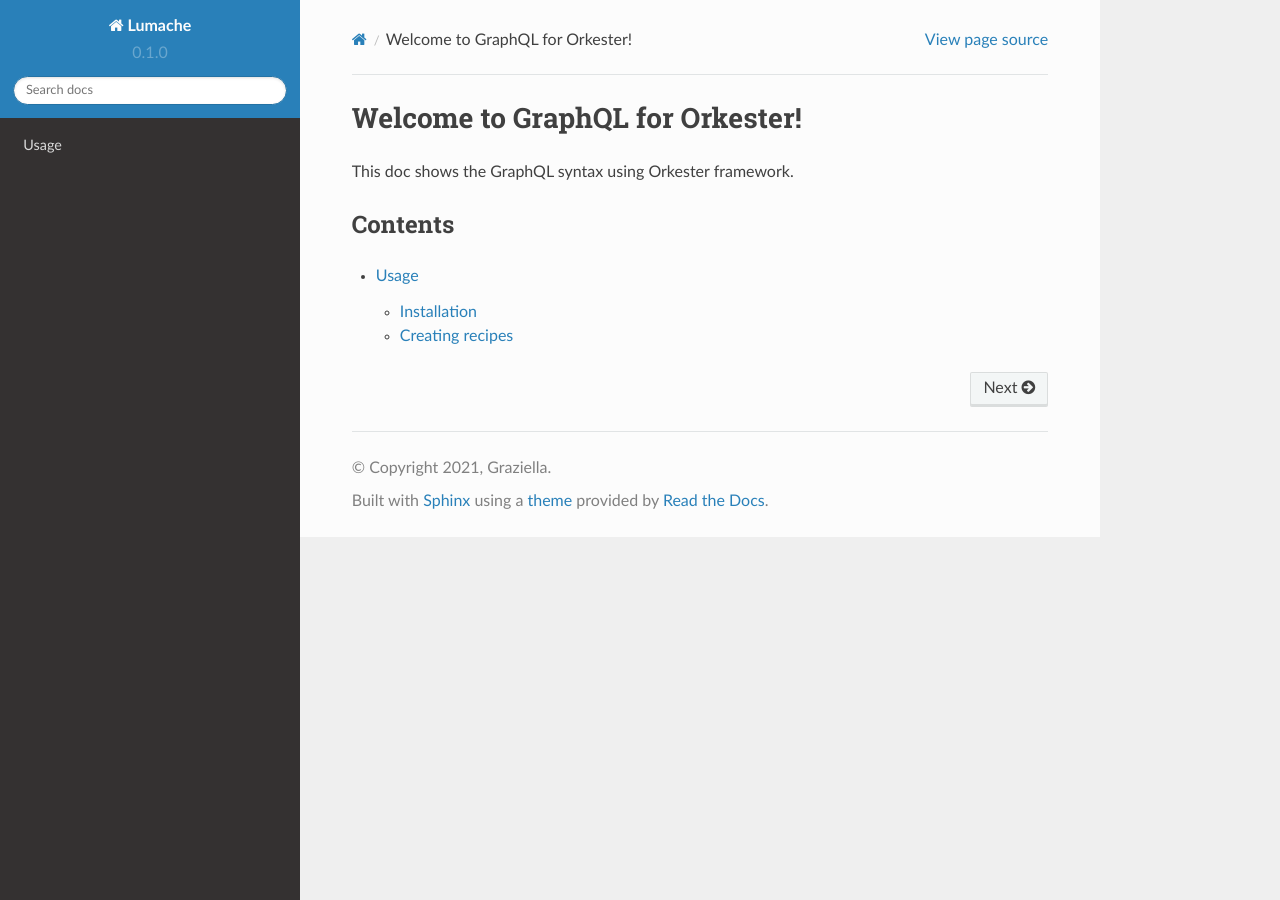
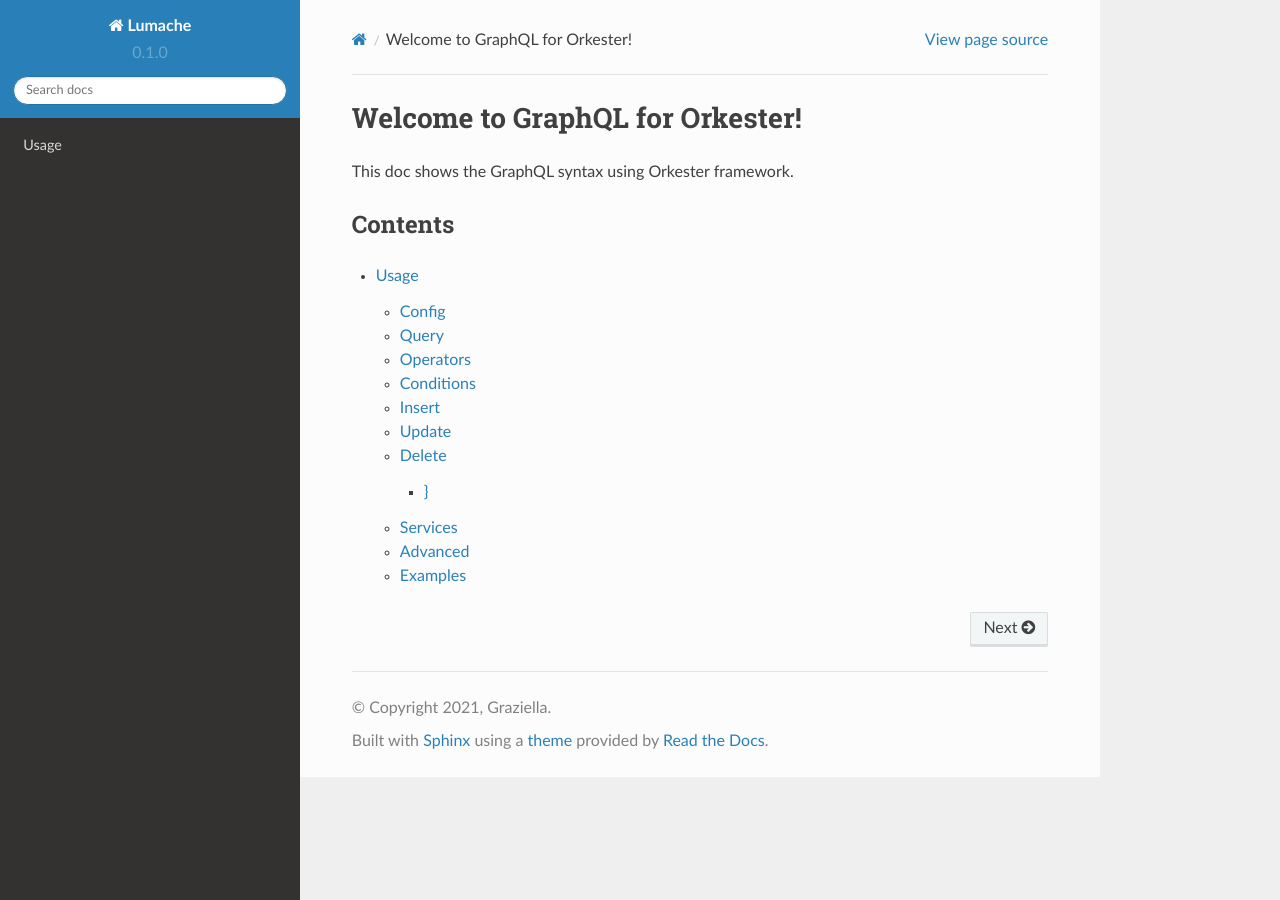
Before and after one commit to elymatos/orkester-graphql-docs, a Sphinx documentation site: the page built from docs/source/index.rst, in a window 1280 px wide. Built offline with Sphinx 7.4.7 and the Read the Docs theme 2.0.0, drawn with Linux system fonts in a browser that asks for light colours; some of the changed lines change nothing that is shown.

Commit message:
Update usage.rst

````diff
--- a/docs/source/usage.rst
+++ b/docs/source/usage.rst
@@ -1,33 +1,412 @@
 Usage
 =====
 
-.. _installation:
+Config
+------
 
-Installation
-------------
+- /api/conf/graphql.php
+- Models (_plural_ for multiple records and _singular_ for single record)
 
-To use Lumache, first install it using pip:
+Query
+-----
+
+### Selection
+
+1.Basic
 
 .. code-block:: console
 
-   (.venv) $ pip install lumache
+query {
+    frames {
+        idFrame
+        name
+    }
+}
 
-Creating recipes
-----------------
 
-To retrieve a list of random ingredients,
-you can use the ``lumache.get_random_ingredients()`` function:
+2.Alias
 
-.. autofunction:: lumache.get_random_ingredients
+.. code-block:: console
 
-The ``kind`` parameter should be either ``"meat"``, ``"fish"``,
-or ``"veggies"``. Otherwise, :py:func:`lumache.get_random_ingredients`
-will raise an exception.
+query {
+    LexicalUnit:lus {
+        luName: name
+    }
+}
 
-.. autoexception:: lumache.InvalidKindError
 
-For example:
+3.Flattened association
 
->>> import lumache
->>> lumache.get_random_ingredients()
-['shells', 'gorgonzola', 'parsley']
+.. code-block:: console
+
+query {
+    frames {
+        name
+        lu(field: "lus.name")
+    }
+}
+
+
+4.Nested association
+
+.. code-block:: console
+
+query {
+    frames {
+        name
+        fes {
+            name
+        }
+    }
+}
+
+
+5.Expression
+
+.. code-block:: console
+
+query {
+    frames {
+        fe (expr: "concat(name, ' - ', fes.name)")
+    }
+}
+
+
+Operators
+---------
+
+1.Id
+
+.. code-block:: console
+
+query {
+    frames (id: 1) {
+         idFrame
+         name
+    }
+}
+
+
+2.Limit & Offset
+
+.. code-block:: console
+query {
+    frames(limit: 10, offset: 200) {
+        idFrame
+        name
+    }
+}
+
+
+3.Order By
+
+.. code-block:: console
+
+query {
+    lus (order_by: [
+            {asc: "frame.name"}
+            {desc: "name"}
+        ],
+        limit: 5
+    ){
+        frame (field: "frame.name")
+        name
+    }
+}
+
+
+4.Group
+
+.. code-block:: console
+
+query {
+    lus(
+        group_by: ["idLanguage"]
+    ){
+        idLanguage
+      	cnt(expr: "count(idLU)")
+    }
+}
+
+
+5. Forced Join
+
+   - LEFT, RIGHT, INNER (in uppercase)
+
+
+.. code-block:: console
+
+query {
+    frames(
+        join: [{LEFT: "lus"}]
+        where: {
+          __condition: [
+            {field:"lus.idLU", is_null: true}
+          ]
+        }
+    ) {
+        name
+    }
+}
+
+
+Conditions
+----------
+
+#### Generic operators
+- eq : =
+- neq : <>
+- gt : >
+- lt  : <
+- gte : >=
+- lte : <=
+- in : IN
+- nin : NOT IN
+- {is_null: true} : IS NULL
+- {is_null: false} : IS NOT NULL
+
+#### Textual operators
+- like : LIKE
+- nlike : NOT LIKE
+- starts_with : string starts with
+- regex : RLIKE
+
+
+.. code-block:: console
+
+query {
+    lus (
+        where: {
+            name: {like: "%action%"},
+            idLU: {gt: 1800},
+            idLanguage: {in: [1,2]}
+    }) {
+        name
+        idLanguage
+    }
+}
+
+
+Insert
+------
+
+### Single
+
+.. code-block:: console
+
+mutation {
+    insert_colors (
+        object: {
+            name: "sample1",
+            rgbFg: "000000",
+            rgbBg: "000000"
+        }
+    ) {
+        idColor
+        name
+    }
+}
+
+### Multiple
+
+.. code-block:: console
+
+mutation {
+    insert_colors (
+        objects: [{
+            name: "sample1",
+            rgbFg: "000000",
+            rgbBg: "000000"
+         },{
+            name: "sample2",
+            rgbFg: "000000",
+            rgbBg: "000000"
+         },{
+            name: "sample3",
+            rgbFg: "000000",
+            rgbBg: "000000"
+         }]
+    ) {
+        idColor
+        name
+    }
+}
+
+
+Update
+------
+
+### Object
+
+.. code-block:: console
+
+mutation {
+    update_colors (
+         id: 116,
+         set: {
+            name: "sample4",
+            rgbFg: "000000",
+            rgbBg: "000000"
+         }
+    ) {
+        idColor
+        name
+    }
+}
+
+
+### Multiple
+
+.. code-block:: console
+
+mutation {
+    update_colors(
+        where: {name: {like: "sample%"}}
+        set: {name: "testcolor"}
+    ) {
+        idColor
+        name
+    }
+}
+
+
+Delete
+------
+
+### Object
+
+delete mutations only accept \"id\" operator
+
+.. code-block:: console
+
+mutation {
+    delete_colors(
+      id:119
+    )
+}
+```
+
+Services
+--------
+
+name: service_folder_class_method([parameters])
+
+.. code-block:: console
+
+mutation {
+    service_AuthUser_registerLogin(userInfo: $userInfo) {
+        result
+    }
+}
+
+
+Advanced
+--------
+
+### Subquery - Query
+
+.. code-block:: console
+
+query {
+    colors(
+        __condition:[
+            {name: {startswith: "blue"}}
+        ]
+    ) {
+        idColor
+    }
+
+    fes(
+		distinct: true
+        where: {idColor: {in:{ __subquery: "colors" field: "idColor"}}}
+    ) {
+        name
+    }
+}
+
+
+### Fragment
+
+.. code-block:: console
+
+fragment FrameInfo on Frames {
+        name
+}
+
+query {
+    frames {
+        ...FrameInfo
+   }
+}
+
+
+Examples
+--------
+
+
+.. code-block:: console
+
+query listDocuments($corpus: String, $document: String, $ids: Array, $idLanguage: Int) {
+  documents (
+      order_by: [
+         {asc: "corpusName"}
+         {asc: "name"}
+      ]
+      where: {
+         idDocument: {in:$ids}
+         name: {starts_with:$document}
+         idLanguage: {eq:$idLanguage}
+         __condition: [
+            {field:"corpus.name" starts_with:$corpus}
+            {field:"corpus.idLanguage" starts_with:$idLanguage}
+         ]
+      }
+  ){
+      idDocument
+      name
+      idCorpus
+      corpusName(field:"corpus.name")
+   }
+}
+
+
+.. code-block:: console
+
+query total {
+  imagemm (
+    database: "charon"
+    offset: 0
+    limit: 0
+  ){
+    idImageMM
+  }
+ __total (query: "imagemm")
+}
+
+.. code-block:: console
+
+query listAll ($offset:Int $limit:Int) {
+  objectmm (
+    database: "charon"
+    order_by: [
+      {asc: "idObjectMM"}
+    ]
+    offset: $offset
+    limit: $limit
+  ){
+    idObjectMM
+    name
+    startFrame
+    endFrame
+    startTime
+    endTime
+    status
+    origin
+    idDocumentMM
+    idFrameElement
+    idFlickr30k
+    idImageMM
+    idLemma
+    idLU
+  }
+}
````
